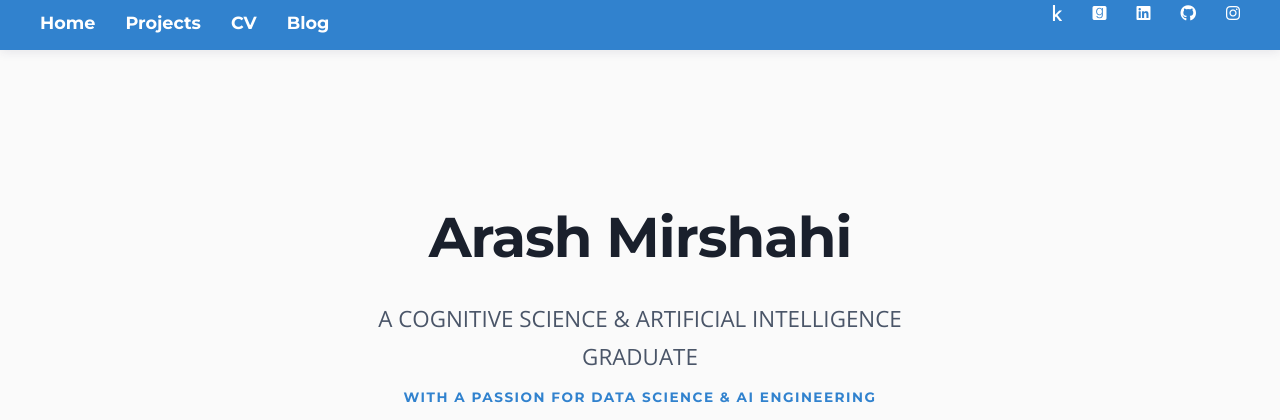
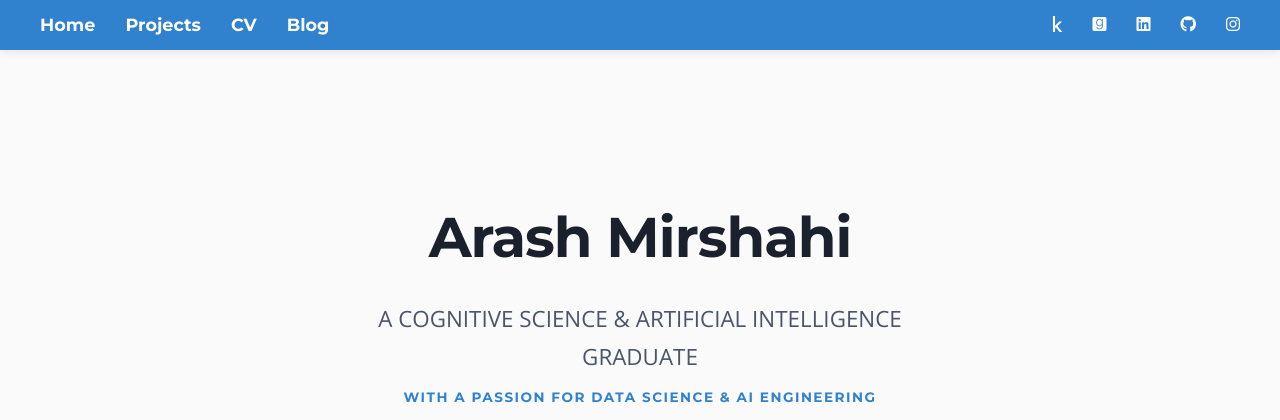
Before and after one commit to Arashi20/Personal_Portfolio_Website, a Flask app: page / in a window 1280 px wide. Shown: the top 420 px of the page. Run offline with Flask 3, Linux system fonts and the light colour scheme.

Commit message:
Fixed a small centering issue with the toolbar

```diff
--- a/static/css/style.css
+++ b/static/css/style.css
@@ -49,7 +49,7 @@ a {
     color: var(--nav-text);
     display: flex;
     justify-content: space-between;
-    align_items: center;
+    align-items: center;
     padding: 0 40px;
     min-height: 50px; /* changed height to min-height to allow growth on mobile */
     box-shadow: 0 2px 10px rgba(50, 50, 93, 0.1); /* Subtle shadow for depth */
@@ -59,7 +59,7 @@ a {
 .nav-left {
     display: flex;
     gap: 30px;
-    align_items: center;
+    align-items: center;
 }
 
 .nav-link {
@@ -95,6 +95,7 @@ a {
 .nav-right {
     display: flex;
     gap: 30px;
+    align-items: center;
 
 }
 
```
Also changed, not shown: other parts of static/css/style.css (+1 -1 lines).
